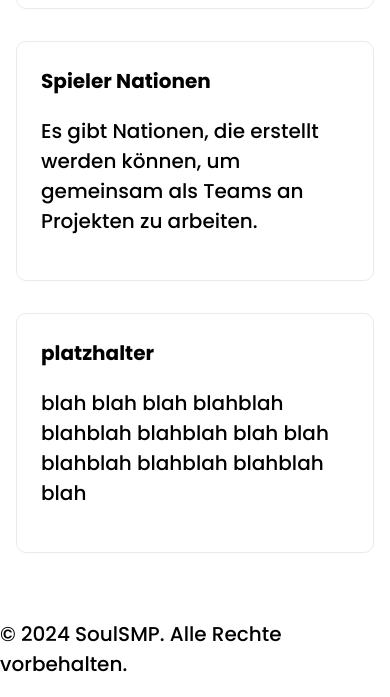
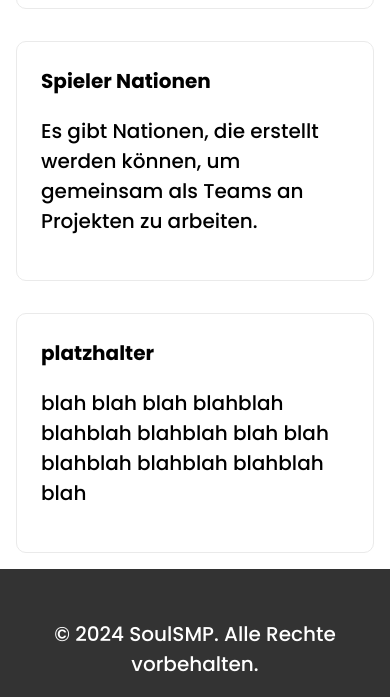
Before and after one commit to Wate02/soulwebsite, a plain HTML site: page index.html in a window 390 px wide. Shown: the part 734-1431 px from the top of the page. Drawn offline with Linux system fonts and the light colour scheme.

Commit message:
Update mobile.css

```diff
--- a/mobile.css
+++ b/mobile.css
@@ -111,3 +111,10 @@ nav {
   align-items: flex-start;
   justify-content: center;
 }
+
+footer {
+  background-color: #333;
+  color: white;
+  width: 100%;
+  text-align: center;
+}
```
